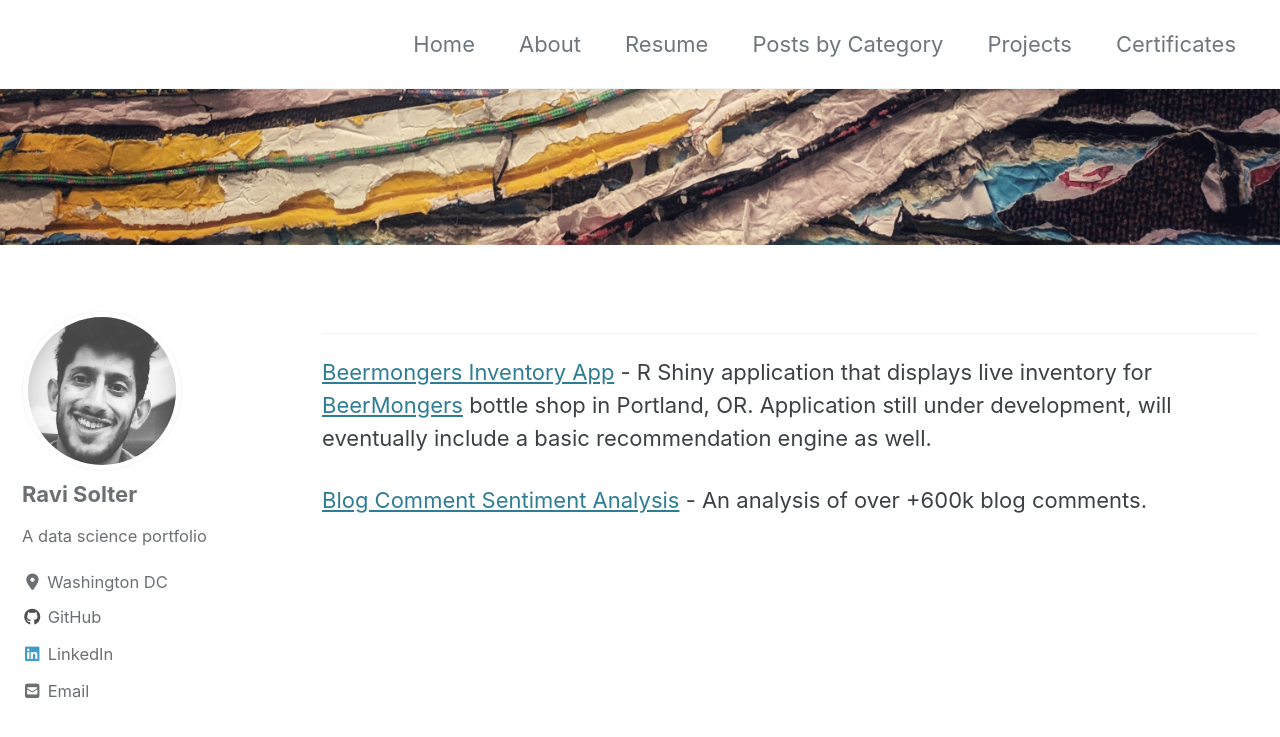
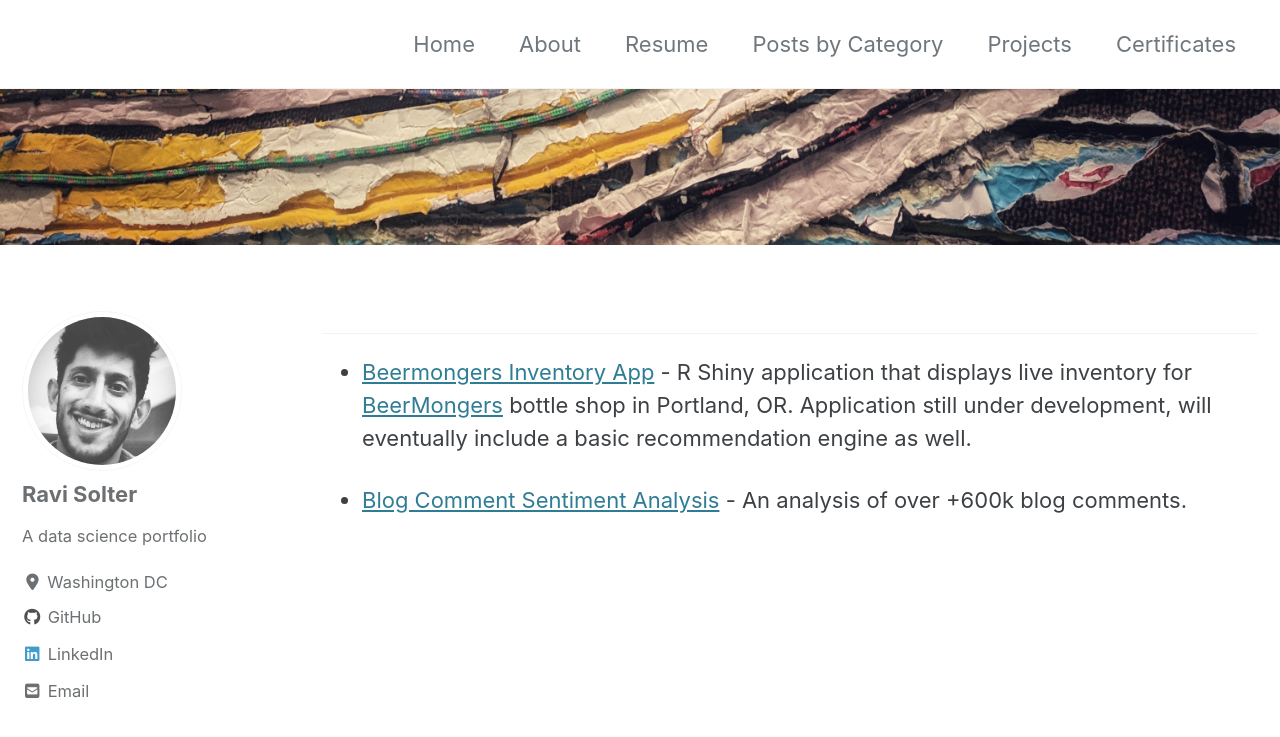
Before and after one commit to rsolter/rsolter.github.io, a Jekyll site: the page built from _pages/projects.md, in a window 1280 px wide and 900 px high. Shown: the top 737 px of the window. Built offline with Jekyll 4.4.1, drawn with Linux system fonts in a browser that asks for light colours; cached includes are drawn as plain includes; nearby versions of some CDN libraries.

Commit message:
formatting bullets

```diff
--- a/_pages/projects.md
+++ b/_pages/projects.md
@@ -11,8 +11,8 @@ header:
 
 ****
 
-[Beermongers Inventory App](https://beermongersbottlelist.shinyapps.io/BM_Inventory/) - R Shiny application that displays live inventory for [BeerMongers](https://www.thebeermongers.com/) bottle shop in Portland, OR. Application still under development, will eventually include a basic recommendation engine as well.
+- [Beermongers Inventory App](https://beermongersbottlelist.shinyapps.io/BM_Inventory/) - R Shiny application that displays live inventory for [BeerMongers](https://www.thebeermongers.com/) bottle shop in Portland, OR. Application still under development, will eventually include a basic recommendation engine as well.
 
 
 
-[Blog Comment Sentiment Analysis](https://rsolter.github.io/BWRAO-Comment-Scraper/) - An analysis of over +600k blog comments.
+- [Blog Comment Sentiment Analysis](https://rsolter.github.io/BWRAO-Comment-Scraper/) - An analysis of over +600k blog comments.
```
